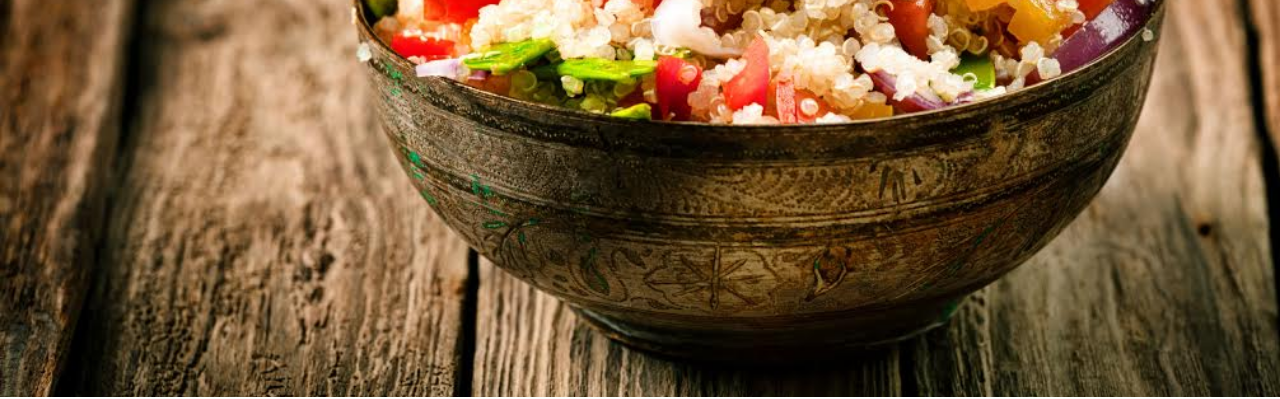
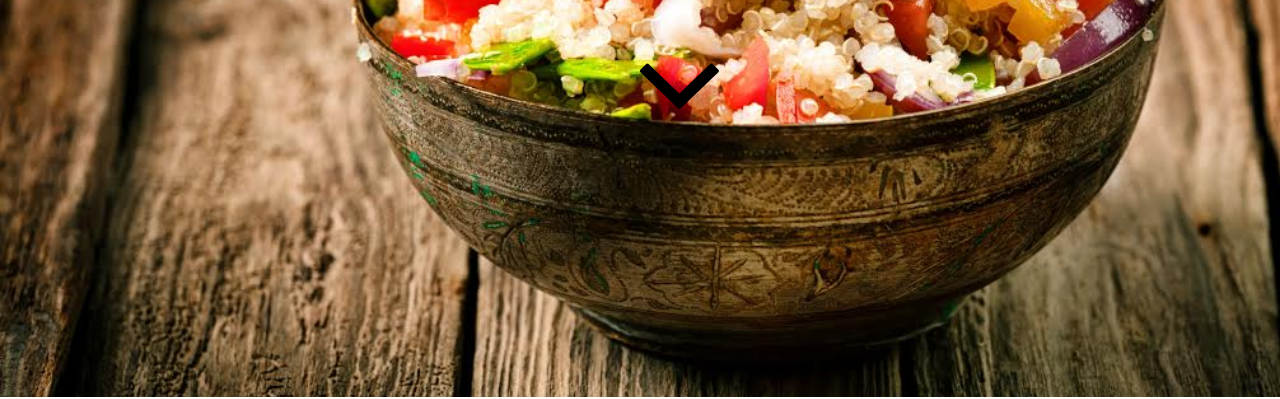
Before and after one commit to eatsocialapp/eatsocialapp.github.io, a plain HTML site: page register_home_chef/register.html in a window 1280 px wide. Shown: the part 403-802 px from the top of the page. Drawn offline with nearby package versions, Linux system fonts and the light colour scheme; a web font is replaced by a local one.

Commit message:
added a better arrow

```diff
--- a/register_home_chef/register.html
+++ b/register_home_chef/register.html
@@ -60,6 +60,7 @@
 <section id="heading">
 <h1 class="intro-text">Become a Home Chef</h1>
 <p style="color:black;font-size:30px;text-align:center;position:relative;top:21%;left:1%;">Join the social revolution by becoming a Home Chef</p>
+<i class="ion-chevron-down" style="font-size:90px;color:black;position:relative;left:50%;top:25%;"></i>
 </section>
 
   <section id="features" class="features">
```
